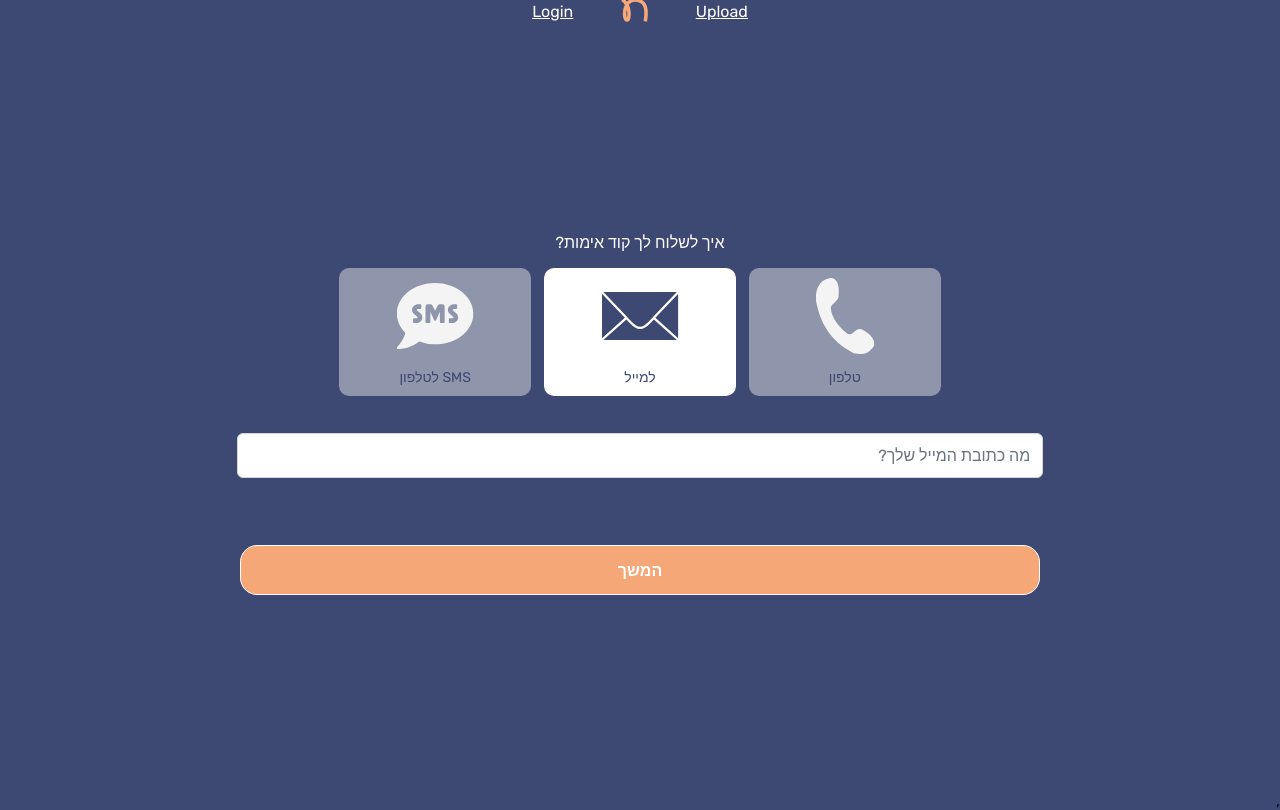
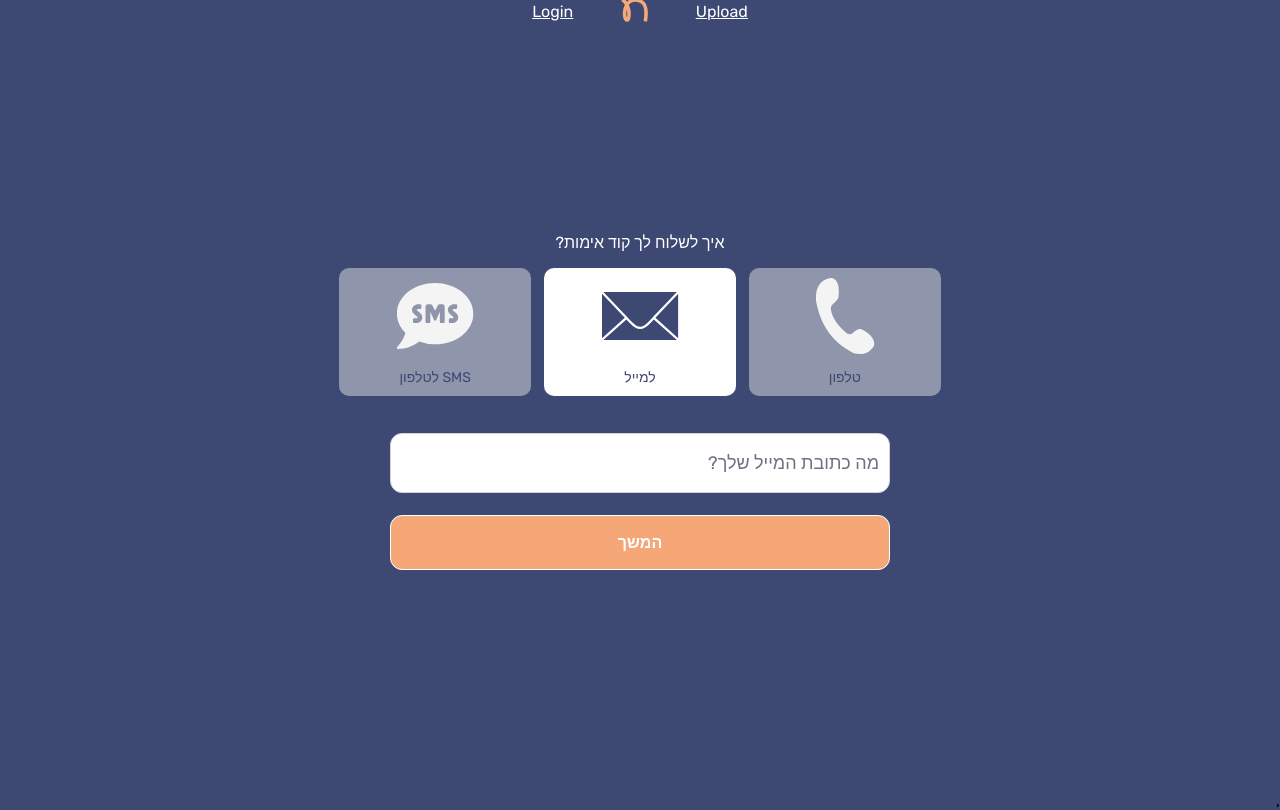
Before and after one commit to netanel-roth/front-get-lead, a React (Create React App) app: page /Login in a window 1280 px wide. Built offline with nearby package versions, Linux system fonts and the light colour scheme.

Commit message:
Changing the design of the inputs and changing that only an input and a button will be displayed when clicked

```diff
--- a/src/globalCSS/login.css
+++ b/src/globalCSS/login.css
@@ -175,40 +175,101 @@
     font-size: 3rem;
     color: #ffffff;
 }
-
+/* קונטיינר שעוטף את האינפוט והכפתור */
+.input-button-wrapper {
+  display: flex;
+  flex-direction: column;
+  align-items: center;
+  width: 100%;
+  max-width: 500px;
+  gap: 1px; /* ריווח בין האינפוט לכפתור */
+  margin: 0 auto;
+}
 .continue-button {
     padding: 0.5rem 1rem;
     width: 100%;
     min-width: 100px;
     max-width: 800px;
-    margin-top: 4%;
-    height: 50px;
+    height: 55px;
     border: 1px solid;
-    border-radius: 17px;
+    border-radius: 12px;
     text-align: center;
     display: flex;
     justify-content: center;
     align-items: center;
+    margin-top: 0%;
+    margin: 1px auto 0;
+}
+.password-input-wrapper {
+  position: relative;
+  width: 100%;
+  max-width: 500px;
+  display: flex;
+  align-items: center;
+  margin: 0 auto;
+  height: 100%;
+}
+
+.password-input {
+  width: 100%;
+  flex: 1;
+  box-sizing: border-box;
+  padding: 10px;
+  margin: 2;
+  border: 1px solid #ccc;
+  border-radius: 4px;
+}
+
+/* עיצוב האייקון */
+.password-icon {
+  position: absolute;
+  left: 10px;
+  top: 50%;
+  transform: translateY(-50%);
+  cursor: pointer;
+  color: gray;
+}
+.input-container {
+  display: flex;
+  justify-content: center;
+  align-items: center;
+  width: 100%;
+  height:60px;
+  padding: 0;
+  margin: 0;
 }
 
 .input,
-.p-inputtext,
-.p-password input {
-  width: 90%;
+.p-inputtext {
+  width: 100%;
+  max-width: 500px;
   box-sizing: border-box;
+  padding: 0 20px;
+  padding: 10px;
+  margin: 0;
+  width: 100%;
+  height: 100%;
+  border-radius: 12px;
+  font-size: 18px;
 }
 
-.p-password input{
-  width: 145%;
+.password-input-container {
+  position: relative;
+  width: 100%;
 }
 
+.p-button-plain {
+  border: none;
+  background: transparent;
+  padding: 0;
+}
 @media (max-width: 768px) {
     .input,
     .p-inputtext {
       width: 80%;
     }
     .p-password input{
-        width: 130%;
+        width: 120%;
     }
     .continue-button {
       width: 100%;
--- a/src/pages/LoginPage.tsx
+++ b/src/pages/LoginPage.tsx
@@ -14,29 +14,35 @@ import axios from '../Axios/axios';
 
 const LoginPage: React.FC = () => {
     const navigate = useNavigate();
-    const currentURL = window.location.origin // כדי לא לבצע את הפונקציה הזאת יותר מפעם אחת היא הבסיס לקריאה לתמונות באתר
-    const text = messages.login // במידת הצורך יאפשר שינוי פשוט למקור הטקסט באתר
-    const [userData, setuserData] = useState({ email: '', phone: '', UserName: '', password: '' }); // כדי לשמור את פרטי היוזר
-    const [loginType, setLoginType] = useState<LoginType>('Email'); // מאפשר החלפת מידע על המסך בהתאם לכתוב פה
-    // מתחת לשורה זו יצרתי שני מחסני נתונים קטנים לצורך קריאה פשוטה יותר ושינוי קל יותר במידה ונצטרך להחליף שמות לאייקונים בתיקייה
-    const blueIcons = { call: `${currentURL}/assets/phone-blue.svg`, SMS: `${currentURL}/assets/Icon-awesome-sms.svg`, Email: `${currentURL}/assets/mail-icon-blue.svg` }
-    const whiteIcons = { call: `${currentURL}/assets/phone-icon.svg`, SMS: `${currentURL}/assets/SMS-icon-white.svg`, Email: `${currentURL}/assets/mail-icon.svg` }
-    const [Icons, setIcons] = useState({ ...whiteIcons, Email: blueIcons.Email })
-    const [errorM, seterrorM] = useState('')
+    const currentURL = window.location.origin;
+    const text = messages.login;
+    const [userData, setuserData] = useState({ email: '', phone: '', password: '' });
+    const [loginType, setLoginType] = useState<LoginType>('Email');
+    const blueIcons = {
+        call: `${currentURL}/assets/phone-blue.svg`,
+        SMS: `${currentURL}/assets/Icon-awesome-sms.svg`,
+        Email: `${currentURL}/assets/mail-icon-blue.svg`
+    };
+    const whiteIcons = {
+        call: `${currentURL}/assets/phone-icon.svg`,
+        SMS: `${currentURL}/assets/SMS-icon-white.svg`,
+        Email: `${currentURL}/assets/mail-icon.svg`
+    };
+    const [Icons, setIcons] = useState({ ...whiteIcons, Email: blueIcons.Email });
+    const [errorM, seterrorM] = useState('');
+    const [showPasswordInput, setShowPasswordInput] = useState(false);
     const dispatch = useAppDispatch();
-    const { isLoading, redirectUrl } = useAppSelector((state) => state.auth); // קבלת ערכים מהסטייט המרכזי
+    const { isLoading, redirectUrl } = useAppSelector((state) => state.auth);
 
-    const [showPasswordInput, setShowPasswordInput] = useState(false);
     const setUser = (e: React.ChangeEvent<HTMLInputElement>) => {
-        const user: any = { ...userData }
-        user[e.target.id] = e.target.value
-        setuserData(user)
-    }
+        const user = { ...userData };
+        user[e.target.id] = e.target.value;
+        setuserData(user);
+    };
 
     const handleSendPassword = async () => {
         if (userData.email || userData.phone) {
             try {
-                //קוד שפונה לאוריגמי וגורם לשליחת קוד אימות למשתמש
                 setShowPasswordInput(true);
                 seterrorM('');
             } catch (error) {
@@ -54,7 +60,7 @@ const LoginPage: React.FC = () => {
             try {
                 const resultAction = await dispatch(
                     loginUser({
-                        identifier: identifier,
+                        identifier,
                         identifierType: loginType,
                         password: userData.password
                     })
@@ -77,68 +83,97 @@ const LoginPage: React.FC = () => {
         }
     };
 
+    const clickType = (type: LoginType) => {
+        setLoginType(type);
+        const icons = { ...whiteIcons };
+        icons[type] = blueIcons[type];
+        setIcons(icons);
+    };
+
+    const offFocusType = (type: LoginType) => {
+        if (loginType !== type) {
+            const icons = { ...Icons };
+            icons[type] = whiteIcons[type];
+            setIcons(icons);
+        }
+    };
+
+    const hover = (type: LoginType) => {
+        if (loginType !== type) {
+            const icons = { ...whiteIcons };
+            icons[type] = blueIcons[type];
+            icons[loginType] = blueIcons[loginType];
+            setIcons(icons);
+        }
+    };
+
     if (redirectUrl) {
         window.location.href = redirectUrl;
     }
 
-    const clickType = (type: LoginType) => {
-        setLoginType(type)
-        const icons = { ...whiteIcons }
-        icons[type] = blueIcons[type]
-        setIcons(icons)
-    }
+    return (
 
-    const offFocusType = (type: LoginType) => {
-        if (loginType !== type) {
-            const icons = { ...Icons }
-            icons[type] = whiteIcons[type]
-            setIcons(icons)
-        }
-    }
-
-    const hover = (type: LoginType) => {
-        if (loginType !== type) {
-            const icons = { ...whiteIcons }
-            icons[type] = blueIcons[type]
-            icons[loginType] = blueIcons[loginType]
-            setIcons(icons)
-        }
-    }
-
-    return (
-        <div className='container'>
+        <div className="container">
+            {!showPasswordInput && (
                 <div>
                     <label>{text.CHOOSE_LOGIN_TYPE}</label>
-                <p className='red'>{errorM}</p>
-                <div className='loginTypes'>
-                    <button id='call' className={`${loginType === 'call' ? 'choosen' : 'notChoosenB'} button-with-image`} onClick={() => clickType('call')} onMouseOver={() => hover('call')} onMouseOut={() => offFocusType('call')}>
-                        <img src={Icons.call} alt='לוגו'></img>
+                    <p className="red">{errorM}</p>
+                    <div className="loginTypes">
+                        <button
+                            id="call"
+                            className={`${loginType === 'call' ? 'choosen' : 'notChoosenB'} button-with-image`}
+                            onClick={() => clickType('call')}
+                            onMouseOver={() => hover('call')}
+                            onMouseOut={() => offFocusType('call')}
+                        >
+                            <img src={Icons.call} alt="לוגו" />
                             <span>{text.PHONE}</span>
                         </button>
-                    <button className={`${loginType === 'Email' ? 'choosen' : 'notChoosenB'} button-with-image`} onClick={() => clickType('Email')} onMouseOver={() => hover('Email')} onMouseOut={() => offFocusType('Email')}>
-                        <img src={Icons.Email} alt='לוגו'></img>
+                        <button
+                            className={`${loginType === 'Email' ? 'choosen' : 'notChoosenB'} button-with-image`}
+                            onClick={() => clickType('Email')}
+                            onMouseOver={() => hover('Email')}
+                            onMouseOut={() => offFocusType('Email')}
+                        >
+                            <img src={Icons.Email} alt="לוגו" />
                             <span>{text.TO_MAIL}</span>
                         </button>
-                    <button className={`${loginType === 'SMS' ? 'choosen' : 'notChoosenB'} button-with-image`} onClick={() => clickType('SMS')} onMouseOver={() => hover('SMS')} onMouseOut={() => offFocusType('SMS')}>
-                        <img src={Icons.SMS} alt='לוגו'></img>
+                        <button
+                            className={`${loginType === 'SMS' ? 'choosen' : 'notChoosenB'} button-with-image`}
+                            onClick={() => clickType('SMS')}
+                            onMouseOver={() => hover('SMS')}
+                            onMouseOut={() => offFocusType('SMS')}
+                        >
+                            <img src={Icons.SMS} alt="לוגו" />
                             <span>{text.TO_SMS}</span>
                         </button>
                     </div>
-            </div >
-            {loginType === 'Email' ?
-                <EmailInput value={userData.email} onChangeValue={setUser} /> :
+                </div>
+            )}
+
+            <div className="input-button-wrapper">
+                {!showPasswordInput ? (
+                    loginType === 'Email' ? (
+                        <div className="input-container">
+                            <EmailInput value={userData.email} onChangeValue={setUser} />
+                        </div>
+                    ) : (
+                        <div className="input-container">
                             <PhoneInput value={userData.phone} onChangeValue={setUser} />
-            }
+                        </div>
+                    )
+                ) : (
+                    <div className="input-container">
+                        <PasswordInput value={userData.password} onChangeValue={setUser} />
+                    </div>
+                )}
 
-            {!showPasswordInput ? (
-                <ContinueButton onLogin={handleSendPassword} />
-            ) : (
-                <>
-                    <PasswordInput value={userData.password} onChangeValue={setUser} />
-                    <ContinueButton onLogin={handleLogin} />
-                </>
-            )}
+                <ContinueButton
+                    onLogin={!showPasswordInput ? handleSendPassword : handleLogin}
+                />
             </div>
+        </div>
+
     );
 };
 
```
Also changed, not shown: src/Components/Login/PasswordInput.tsx (+28 -17 lines). Lines whose indentation alone changed are shown as unchanged.
